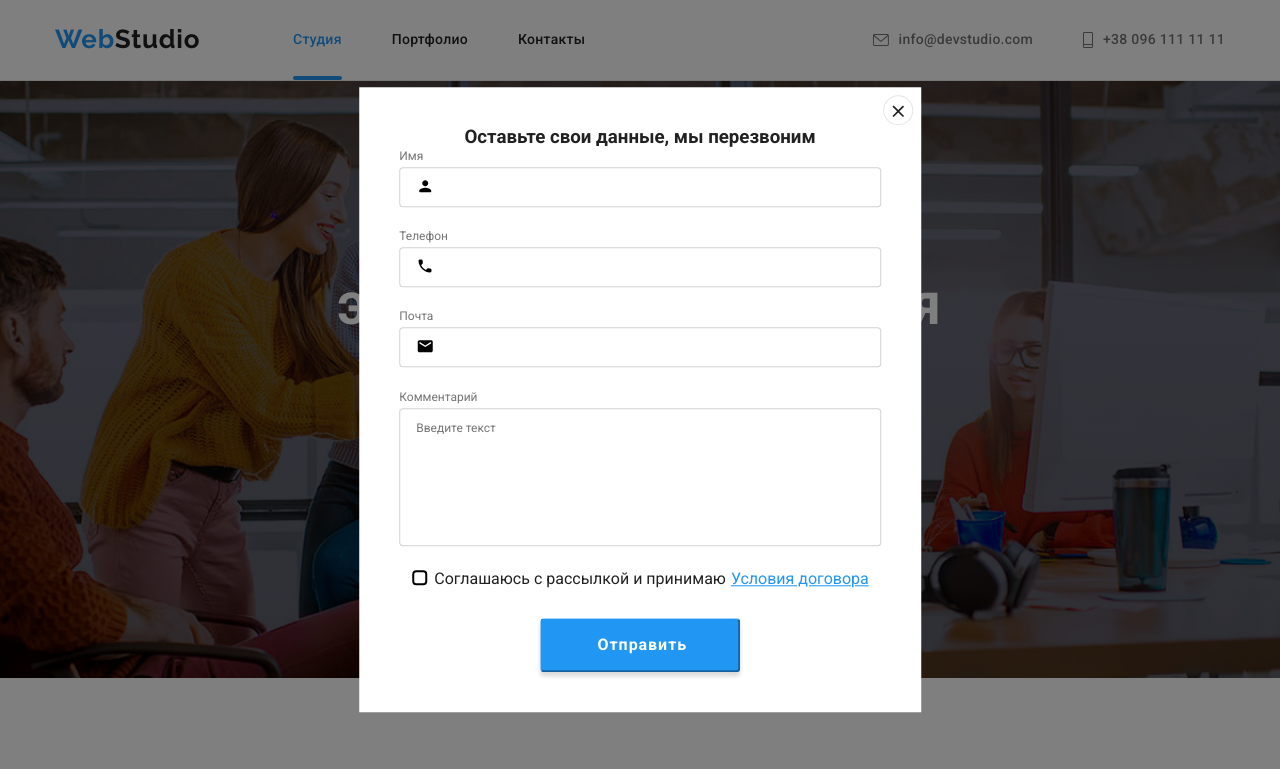
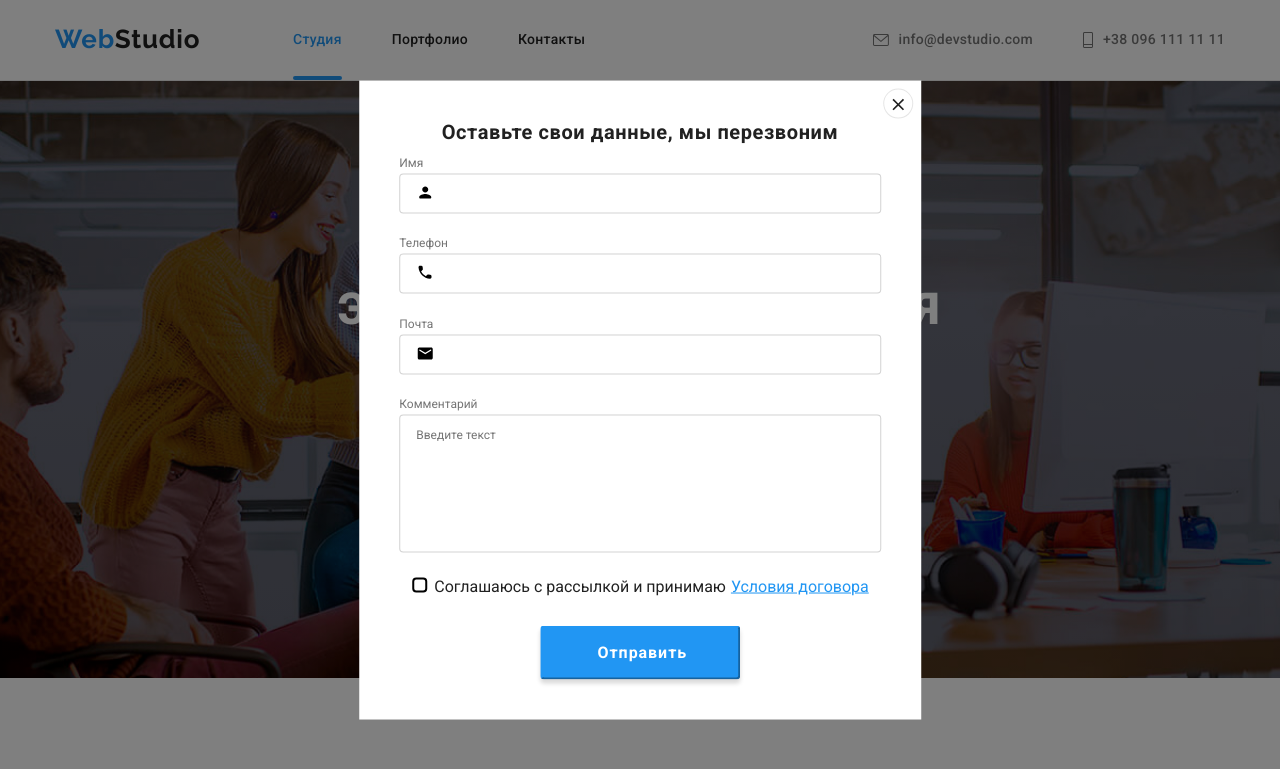
Before and after one commit to zTjamm/goit-markup-hw-06, a plain HTML site: page index.html in a window 1280 px wide. Both pictures are taken after a click on the button "Заказать услугу". Shown: the top 769 px of the page. Drawn offline with Linux system fonts and the light colour scheme.

Commit message:
Update style.css

```diff
--- a/css/style.css
+++ b/css/style.css
@@ -215,7 +215,7 @@ header {
   padding: 40px;
 }
 
-.modal-form > legend {
+.modal-form > h3 {
   font-weight: 700;
   font-size: 20px;
   line-height: 23px;
```
